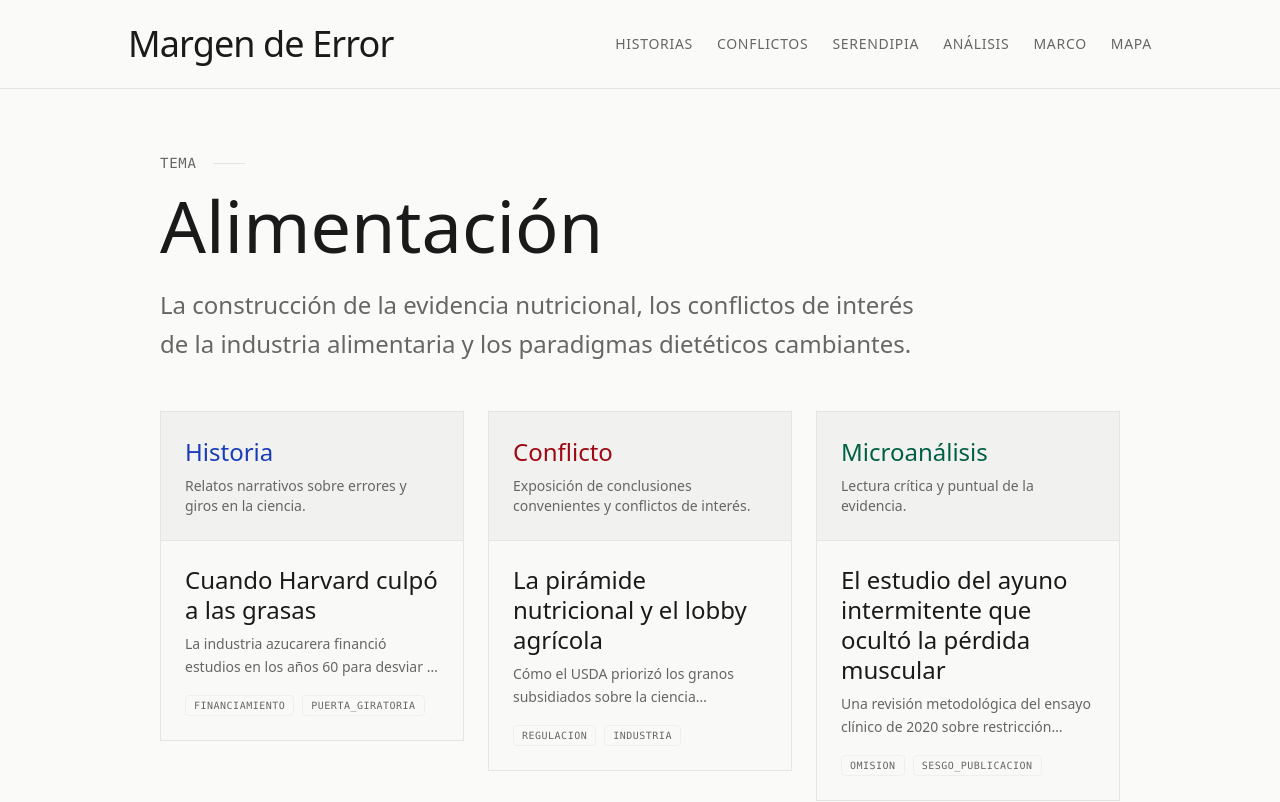
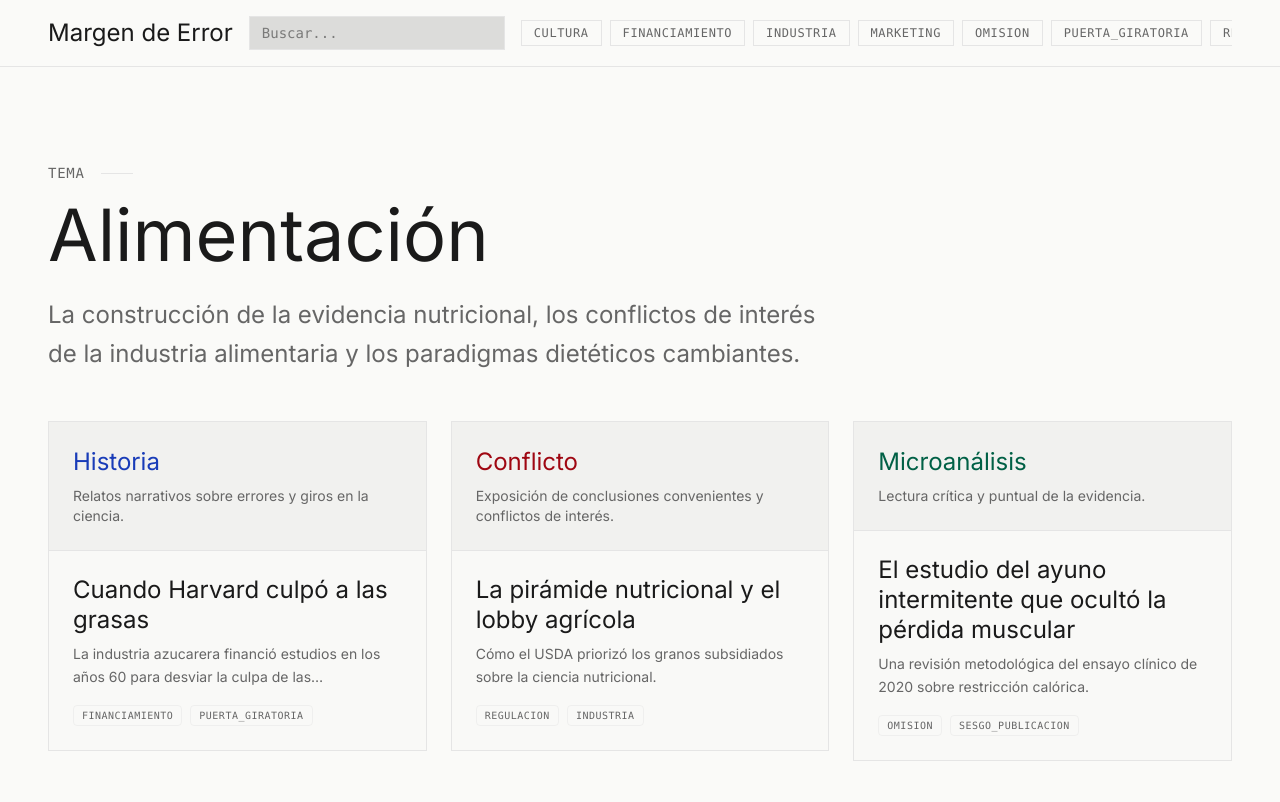
Before and after one commit to margendeerror-mde/margen-de-error, a Next.js app: page /tema/alimentacion in a window 1280 px wide. Shown: the top 802 px of the page. Built offline with nearby package versions, Linux system fonts and the light colour scheme.

Commit message:
Add TopBar with global tag filters and search bar as requested in prompt

```diff
--- a/app/layout.tsx
+++ b/app/layout.tsx
@@ -1,25 +1,16 @@
 import type { Metadata } from "next";
-import { Inter, Instrument_Serif } from "next/font/google";
 import "./globals.css";
-import Header from "@/components/Header";
+import { Inter } from 'next/font/google';
 import Footer from "@/components/Footer";
+import TopBar from "@/components/TopBar";
+import { getAllTags } from "@/lib/content";
+import { Suspense } from "react";
 
-const inter = Inter({
-  subsets: ["latin"],
-  variable: "--font-inter",
-  display: "swap",
-});
-
-const instrumentSerif = Instrument_Serif({
-  weight: "400",
-  subsets: ["latin"],
-  variable: "--font-instrument-serif",
-  display: "swap",
-});
+const inter = Inter({ subsets: ['latin'], variable: '--font-sans' });
 
 export const metadata: Metadata = {
   title: "Margen de Error",
-  description: "Periodismo científico independiente. Lo que los papers no dicen.",
+  description: "Plataforma de periodismo científico sobre la construcción de la evidencia.",
 };
 
 export default function RootLayout({
@@ -27,15 +18,22 @@ export default function RootLayout({
 }: Readonly<{
   children: React.ReactNode;
 }>) {
+  const tags = getAllTags();
+
   return (
     <html lang="es">
-      <body
-        className={`${inter.variable} ${instrumentSerif.variable} antialiased min-h-screen flex flex-col`}
-      >
-        <Header />
-        <main className="flex-1 w-full max-w-5xl mx-auto px-4 sm:px-6 lg:px-8 py-8 md:py-16">
+      <head>
+        <link href="https://fonts.googleapis.com/css2?family=Instrument+Serif:ital@0;1&display=swap" rel="stylesheet" />
+      </head>
+      <body className={`${inter.variable} font-sans antialiased bg-background text-foreground min-h-screen flex flex-col selection:bg-accent selection:text-white`}>
+        <Suspense fallback={<div className="h-16 border-b border-border bg-background" />}>
+          <TopBar tags={tags} />
+        </Suspense>
+
+        <main className="flex-1 w-full max-w-[1600px] mx-auto px-6 md:px-12 py-12 md:py-24">
           {children}
         </main>
+
         <Footer />
       </body>
     </html>
--- a/app/page.tsx
+++ b/app/page.tsx
@@ -6,9 +6,25 @@ export const metadata = {
   description: 'Un mapa de conocimiento sobre cómo se construye y distorsiona la ciencia.',
 };
 
-export default function Home() {
+export default function Home({
+  searchParams,
+}: {
+  searchParams: { tag?: string; q?: string }
+}) {
   const topics = getAllTopics();
-  const pieces = getAllPieces();
+  let pieces = getAllPieces();
+
+  // Apply filters globally
+  if (searchParams.tag) {
+    pieces = pieces.filter(p => p.tags.some(t => t.toLowerCase().replace(/ /g, '_') === searchParams.tag));
+  }
+  if (searchParams.q) {
+    const q = searchParams.q.toLowerCase();
+    pieces = pieces.filter(p =>
+      p.title.toLowerCase().includes(q) ||
+      p.summary.toLowerCase().includes(q)
+    );
+  }
 
   return (
     <div className="animate-in fade-in duration-700">
@@ -16,9 +32,26 @@ export default function Home() {
         <h1 className="font-serif text-5xl md:text-7xl text-foreground mb-6">
           Margen de Error
         </h1>
-        <p className="text-xl md:text-2xl text-muted max-w-3xl leading-relaxed">
+        <p className="text-xl md:text-2xl text-muted max-w-3xl leading-relaxed mb-6">
           Explora cómo se construye, se distorsiona y se comunica la ciencia a través de temas específicos.
         </p>
+
+        {/* Active Filters Display */}
+        {(searchParams.tag || searchParams.q) && (
+          <div className="flex items-center gap-2">
+            <span className="text-sm font-mono text-muted">Filtrando por:</span>
+            {searchParams.tag && (
+              <span className="text-xs font-mono uppercase bg-accent/10 text-accent border border-accent/20 px-2 py-1">
+                #{searchParams.tag}
+              </span>
+            )}
+            {searchParams.q && (
+              <span className="text-xs font-mono bg-muted/20 text-foreground border border-border px-2 py-1">
+                "{searchParams.q}"
+              </span>
+            )}
+          </div>
+        )}
       </header>
 
       <div className="grid grid-cols-1 md:grid-cols-2 lg:grid-cols-3 gap-6">
--- a/app/tema/[id]/page.tsx
+++ b/app/tema/[id]/page.tsx
@@ -1,23 +1,34 @@
 import { getAllTopics, getPiecesByTopic, getTopicById } from '@/lib/content';
-import { FORMATS, FormatId } from '@/lib/types';
+import { FORMATS } from '@/lib/types';
 import FormatColumn from '@/components/FormatColumn';
 import { notFound } from 'next/navigation';
 
-export async function generateStaticParams() {
-  const topics = getAllTopics();
-  return topics.map((topic) => ({
-    id: topic.id,
-  }));
-}
-
-export default function TopicPage({ params }: { params: { id: string } }) {
+export default function TopicPage({
+  params,
+  searchParams
+}: {
+  params: { id: string },
+  searchParams: { tag?: string; q?: string }
+}) {
   const topic = getTopicById(params.id);
 
   if (!topic) {
     notFound();
   }
 
-  const pieces = getPiecesByTopic(topic.id);
+  let pieces = getPiecesByTopic(topic.id);
+
+  // Apply filters
+  if (searchParams.tag) {
+    pieces = pieces.filter(p => p.tags.some(t => t.toLowerCase().replace(/ /g, '_') === searchParams.tag));
+  }
+  if (searchParams.q) {
+    const q = searchParams.q.toLowerCase();
+    pieces = pieces.filter(p =>
+      p.title.toLowerCase().includes(q) ||
+      p.summary.toLowerCase().includes(q)
+    );
+  }
 
   return (
     <div className="animate-in fade-in duration-700">
@@ -29,9 +40,26 @@ export default function TopicPage({ params }: { params: { id: string } }) {
         <h1 className="font-serif text-5xl md:text-7xl text-foreground mb-6">
           {topic.name}
         </h1>
-        <p className="text-xl md:text-2xl text-muted max-w-3xl leading-relaxed">
+        <p className="text-xl md:text-2xl text-muted max-w-3xl leading-relaxed mb-6">
           {topic.description}
         </p>
+
+        {/* Active Filters Display */}
+        {(searchParams.tag || searchParams.q) && (
+          <div className="flex items-center gap-2">
+            <span className="text-sm font-mono text-muted">Filtrando por:</span>
+            {searchParams.tag && (
+              <span className="text-xs font-mono uppercase bg-accent/10 text-accent border border-accent/20 px-2 py-1">
+                #{searchParams.tag}
+              </span>
+            )}
+            {searchParams.q && (
+              <span className="text-xs font-mono bg-muted/20 text-foreground border border-border px-2 py-1">
+                "{searchParams.q}"
+              </span>
+            )}
+          </div>
+        )}
       </header>
 
       {/* The 3-column layout for Formats */}
--- /dev/null
+++ b/components/TopBar.tsx
@@ -0,0 +1,71 @@
+'use client';
+
+import { Tag } from '@/lib/types';
+import Link from 'next/link';
+import { useRouter, useSearchParams } from 'next/navigation';
+import { useState } from 'react';
+
+export default function TopBar({ tags }: { tags: Tag[] }) {
+  const router = useRouter();
+  const searchParams = useSearchParams();
+  const currentTag = searchParams.get('tag');
+  const [searchQuery, setSearchQuery] = useState(searchParams.get('q') || '');
+
+  const handleSearch = (e: React.FormEvent) => {
+    e.preventDefault();
+    const params = new URLSearchParams(searchParams.toString());
+    if (searchQuery) {
+      params.set('q', searchQuery);
+    } else {
+      params.delete('q');
+    }
+    router.push(`/?${params.toString()}`);
+  };
+
+  return (
+    <div className="border-b border-border bg-background/95 backdrop-blur z-50 sticky top-0 py-4 px-6 md:px-12 flex flex-col md:flex-row gap-4 justify-between items-center">
+      <div className="flex gap-4 items-center w-full md:w-auto">
+        <Link href="/" className="font-serif text-xl md:text-2xl whitespace-nowrap hover:text-accent transition-colors">
+          Margen de Error
+        </Link>
+        <form onSubmit={handleSearch} className="flex-1 md:w-64">
+          <input
+            type="text"
+            placeholder="Buscar..."
+            value={searchQuery}
+            onChange={(e) => setSearchQuery(e.target.value)}
+            className="w-full bg-muted/20 border border-border px-3 py-1.5 text-sm font-mono focus:outline-none focus:border-accent transition-colors"
+          />
+        </form>
+      </div>
+
+      <div className="flex gap-2 overflow-x-auto w-full md:w-auto pb-2 md:pb-0 scrollbar-hide">
+        {tags.map(tag => {
+          const isActive = currentTag === tag.id;
+          const params = new URLSearchParams(searchParams.toString());
+          if (isActive) {
+            params.delete('tag');
+          } else {
+            params.set('tag', tag.id);
+          }
+          const href = `?${params.toString()}`;
+
+          return (
+            <Link
+              key={tag.id}
+              href={href}
+              scroll={false}
+              className={`whitespace-nowrap px-3 py-1 border text-xs font-mono uppercase tracking-wider transition-colors ${
+                isActive
+                  ? 'border-accent bg-accent text-white'
+                  : 'border-border text-muted hover:border-foreground hover:text-foreground'
+              }`}
+            >
+              {tag.name}
+            </Link>
+          );
+        })}
+      </div>
+    </div>
+  );
+}
```
